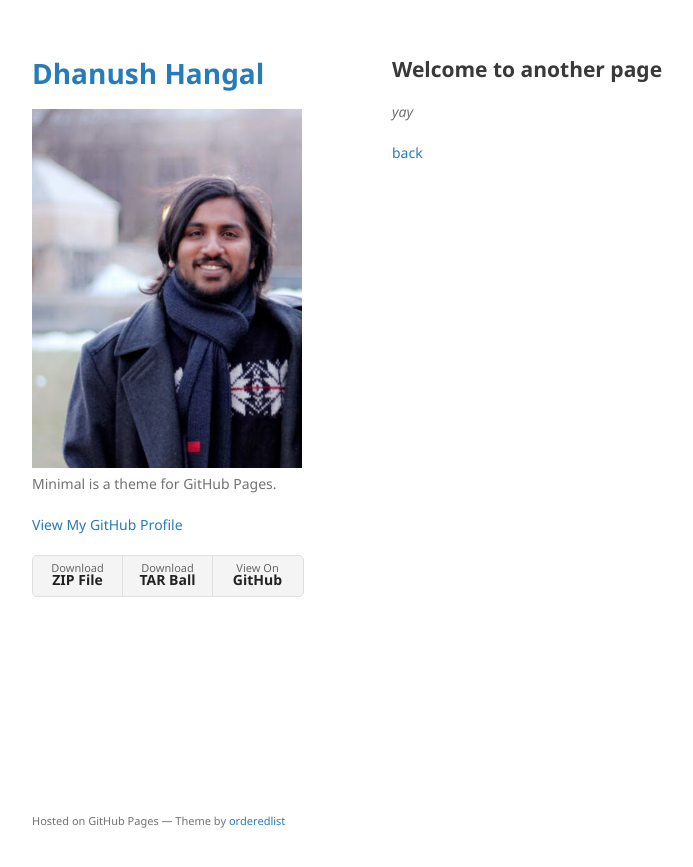
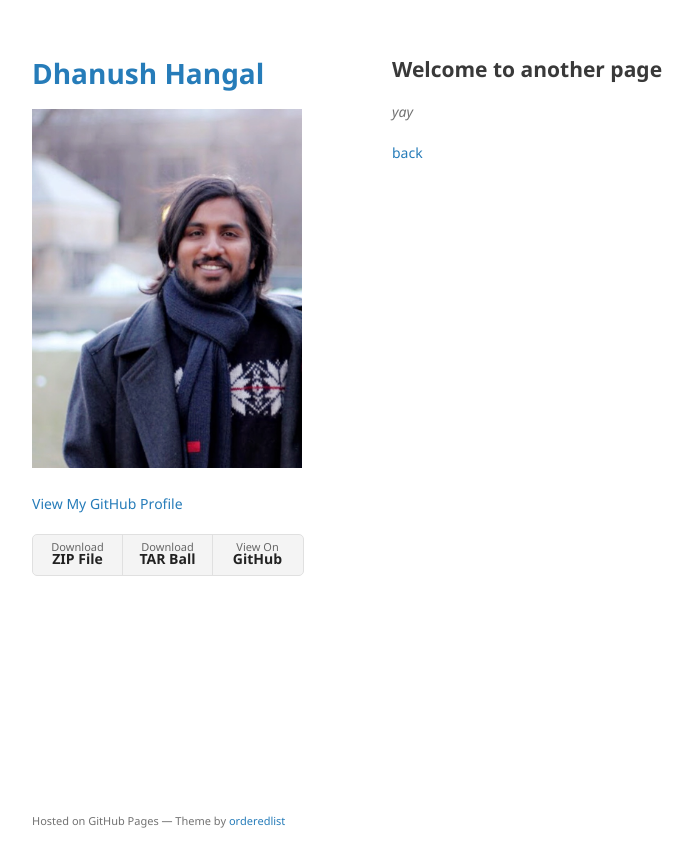
Before and after one commit to dhanushhangal/dhanushhangal.github.io, a Jekyll site: the page built from another-page.md, in a window 1280 px wide. Shown: the top 867 px of the page, without its empty margins (178-871 px from the left). Built offline with Jekyll 4.4.1, drawn with Linux system fonts in a browser that asks for light colours; the repository's description, which GitHub fills in, is left out; our own code applies the rules of GitHub Pages for plain Markdown files.

Commit message:
Update _config.yml

```diff
--- a/_config.yml
+++ b/_config.yml
@@ -1,6 +1,6 @@
 title: Dhanush Hangal
 logo: /assets/img/main.png
-description: Minimal is a theme for GitHub Pages.
+description:
 show_downloads: true
 google_analytics:
 theme: jekyll-theme-minimal
```
